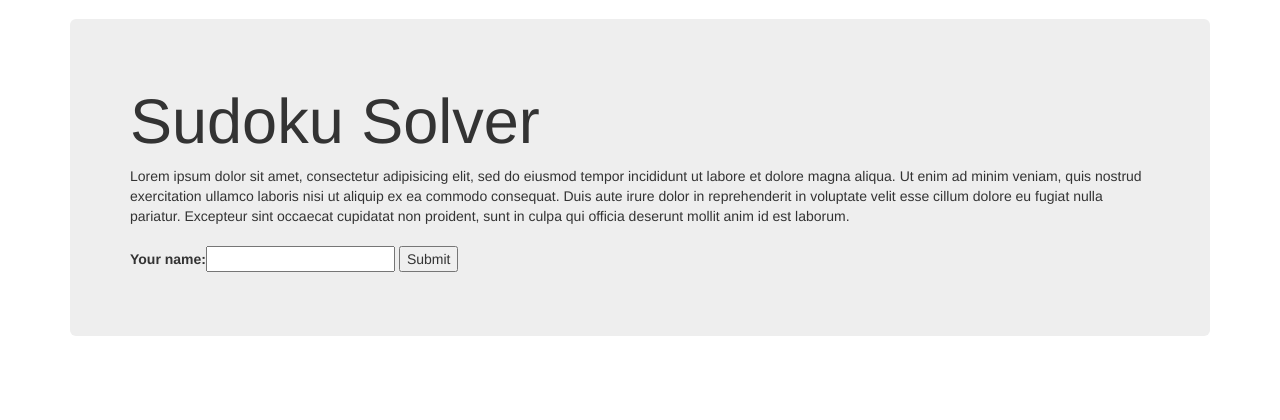
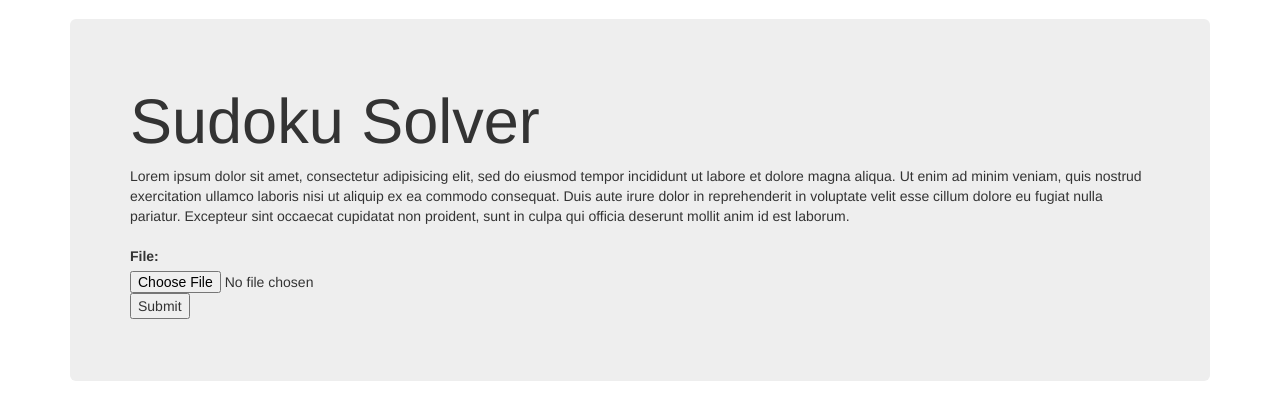
Before and after one commit to hyperbit/sudoku-solver-app, a Django app: page / in a window 1280 px wide. Shown: the part 51-471 px from the top of the page. Run offline with Django 3.2, Linux system fonts and the light colour scheme; some libraries are stand-ins or nearby versions.

Commit message:
uploads files\! Now need to handle them...

```diff
--- a/sudoku/templates/sudoku/index.html
+++ b/sudoku/templates/sudoku/index.html
@@ -8,7 +8,7 @@
   <br>
   {{ question }}
   <br>
-  <form action="{% url 'sudoku:index' %}" method="post">
+  <form enctype="multipart/form-data" action="{% url 'sudoku:index' %}" method="post">
     {% csrf_token %}
     {{ form }}
     <input type="submit" value="Submit" />
--- a/sudoku/views.py
+++ b/sudoku/views.py
@@ -1,12 +1,15 @@
-from django.http import HttpResponse
+from django.http import HttpResponse, HttpResponseRedirect
 from django.shortcuts import get_object_or_404, render
-
 
 
 from django import forms
 
+class UploadFileForm(forms.Form):
+    file = forms.FileField()
+
 class NameForm(forms.Form):
     your_name = forms.CharField(label='Your name', max_length=100)
+
 
 def index(request):
     '''latest_question_list = Question.objects.all().order_by('-pub_date')[:5]
@@ -15,18 +18,26 @@ def index(request):
     # if this is a POST request we need to process the form data
     if request.method == 'POST':
         # create a form instance and populate it with data from the request:
-        form = NameForm(request.POST)
+        form = UploadFileForm(request.POST, request.FILES)
         # check whether it's valid:
         if form.is_valid():
             # process the data in form.cleaned_data as required
             # ...
             # redirect to a new URL:
-            data = { 'form': NameForm(),
-                     'data': form.cleaned_data['your_name']}
-            return render(request, 'sudoku/index.html', data)
+            #data = { 'form': NameForm(),
+                     #'data': form.cleaned_data['your_name'] }
+             #handle_uploaded_file(request.FILES['file'])
+
+            return HttpResponseRedirect('/', {'form': UploadFileForm()})
 
     # if a GET (or any other method) we'll create a blank form
     else:
-        form = NameForm()
+        form = UploadFileForm()
 
     return render(request, 'sudoku/index.html', {'form': form})
+
+# Helper method
+def handle_uploaded_file(f):
+    with open('some/file/name.txt', 'wb+') as destination:
+        for chunk in f.chunks():
+            destination.write(chunk)
```
